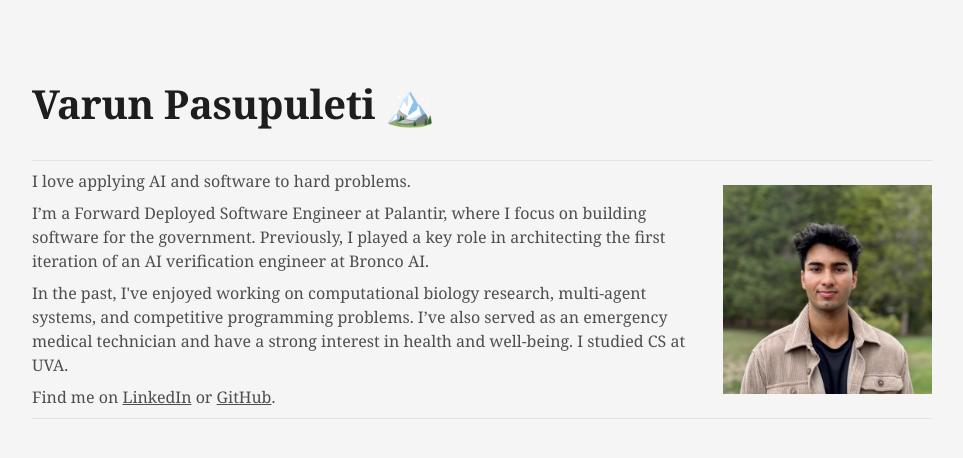
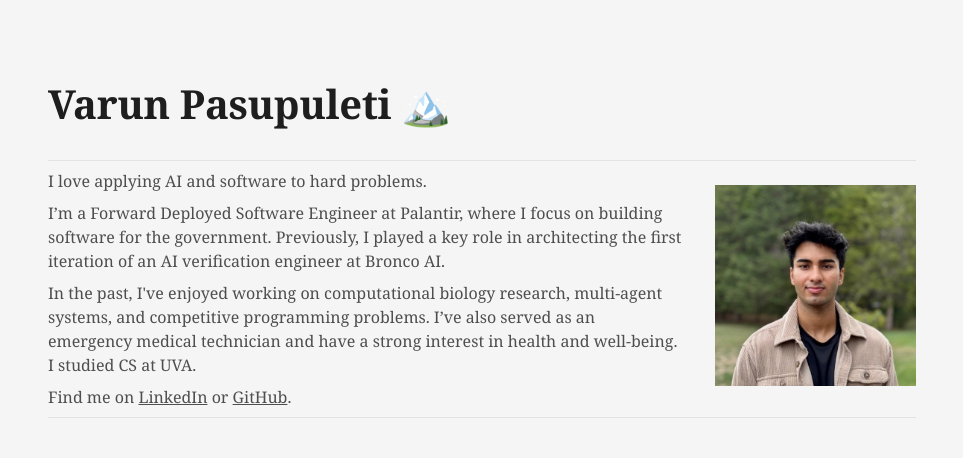
Before and after one commit to vjz3qz/portfolio, a React (Create React App) app: page / in a window 1280 px wide. Shown: the top 458 px of the page, without its empty margins (158-1121 px from the left). Built offline with nearby package versions, Linux system fonts and the light colour scheme; the HTML template or start-up script is replaced by a standard one.

Commit message:
padding on the sides

```diff
--- a/src/App.js
+++ b/src/App.js
@@ -12,7 +12,11 @@ import "./style.css";
 function App() {
   return (
     <>
-      <article id="172a3eed-0487-802a-9139-cae54a3df4f4" className="page serif">
+      <article
+        id="172a3eed-0487-802a-9139-cae54a3df4f4"
+        className="page serif"
+        style={{ padding: "0 1rem" }}
+      >
         <header>
           <h1 className="page-title">Varun Pasupuleti 🏔️</h1>
           <p className="page-description"></p>
```
